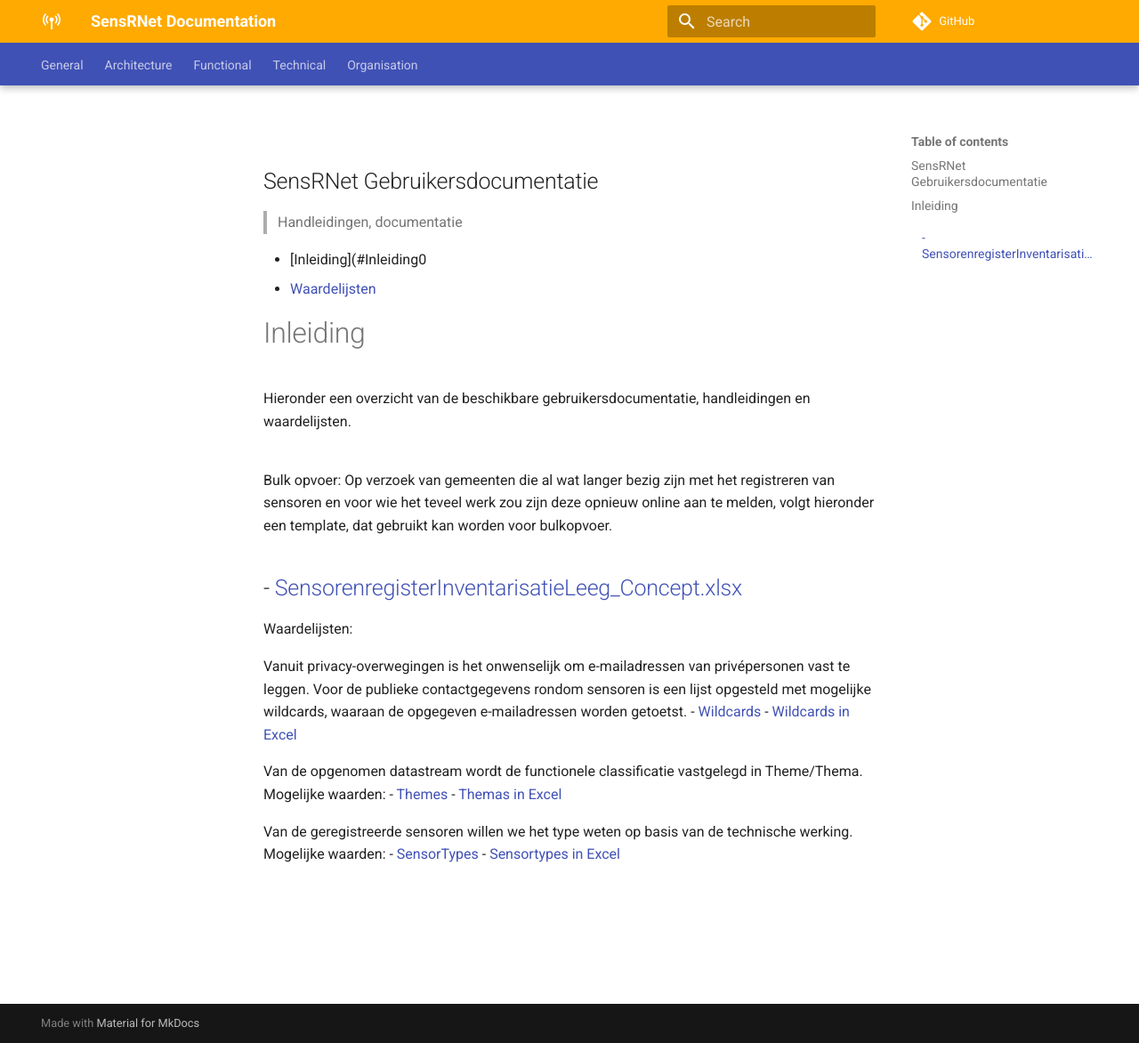
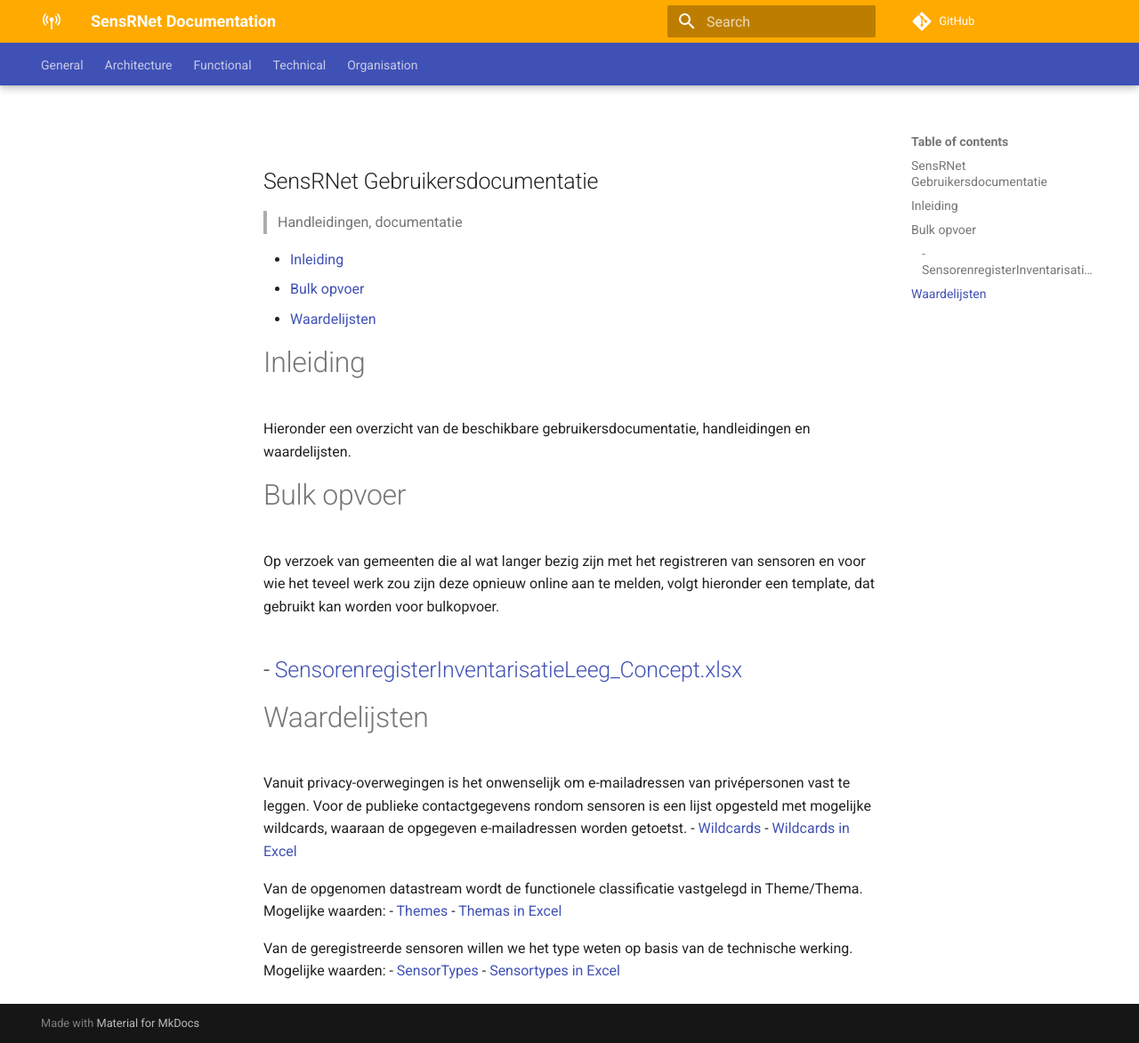
Before and after one commit to kadaster-labs/sensrnet-home, an MkDocs documentation site: the page built from docs/DocumentationNL.md, in a window 1280 px wide and 1172 px high. Shown: the whole window at 89% size. Built offline with MkDocs 1.6.1 and Material for MkDocs 9.7.7, drawn with Linux system fonts in a browser that asks for light colours; comment, search, counter and statistics services are not loaded.

Commit message:
Update DocumentationNL.md

```diff
--- a/docs/DocumentationNL.md
+++ b/docs/DocumentationNL.md
@@ -2,21 +2,23 @@
 -------------------------------
 > Handleidingen, documentatie
 
-- [Inleiding](#Inleiding0
+- [Inleiding](#Inleiding)
+- [Bulk opvoer](#Bulk opvoer)
 - [Waardelijsten](#Waardelijsten)
 
 Inleiding
 ============
 Hieronder een overzicht van de beschikbare gebruikersdocumentatie, handleidingen en waardelijsten.
 
-##
-Bulk opvoer:
+Bulk opvoer
+===========
 Op verzoek van gemeenten die al wat langer bezig zijn met het registreren van sensoren en voor wie het teveel werk zou zijn deze opnieuw online aan te melden, volgt hieronder een template, dat gebruikt kan worden voor bulkopvoer.
 
 - [SensorenregisterInventarisatieLeeg_Concept.xlsx](SensorenregisterInventarisatieLeeg_Concept.xlsx)
 -
 
-Waardelijsten:
+Waardelijsten
+=============
 
 Vanuit privacy-overwegingen is het onwenselijk om e-mailadressen van privépersonen vast te leggen. Voor de publieke contactgegevens rondom sensoren is een lijst opgesteld met mogelijke wildcards, waaraan de opgegeven e-mailadressen worden getoetst.
 - [Wildcards](Waardelijst_Wildcards.md)
```
